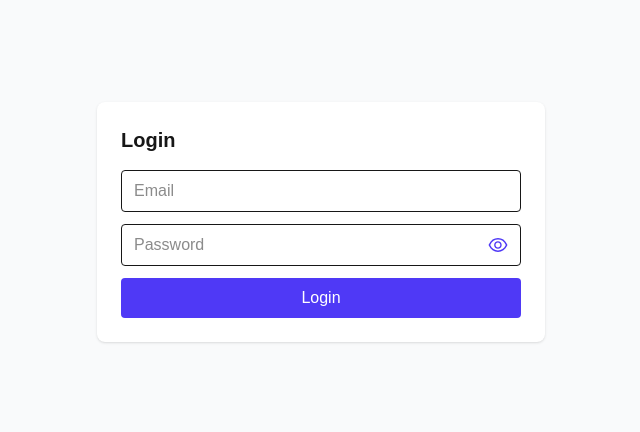
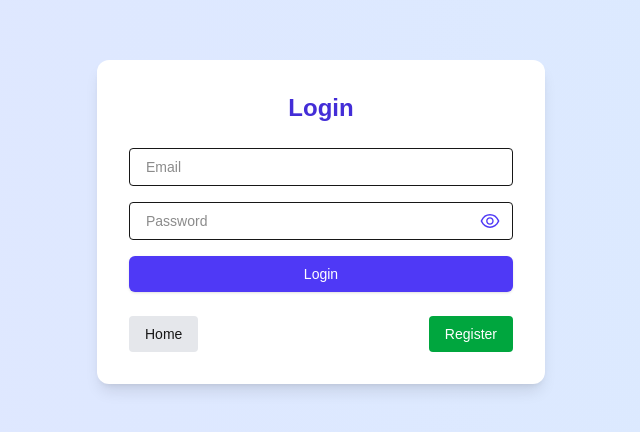
Before and after one commit to Developer200010/school_hub, a Next.js app: page /login in a window 1280 px wide. Shown: the part 178-610 px from the top of the page, without its empty margins (319-959 px from the left). Built offline with nearby package versions, Linux system fonts and the light colour scheme.

Commit message:
Update login.js
home and register btn is added in login component

```diff
--- a/src/pages/login.js
+++ b/src/pages/login.js
@@ -41,39 +41,44 @@ export default function Login() {
   }
 
   return (
-    <div className="min-h-screen flex items-center justify-center bg-gray-50">
+    <div className="min-h-screen flex items-center justify-center p-4 bg-gradient-to-r from-indigo-100 to-blue-100">
       <motion.form
         onSubmit={handleLogin}
-        initial={{ opacity: 0, y: 20 }}
+        initial={{ opacity: 0, y: 30 }}
         animate={{ opacity: 1, y: 0 }}
-        transition={{ duration: 0.5, ease: "easeOut" }}
-        className="max-w-md w-full mx-auto p-6 bg-white rounded-lg shadow"
+        transition={{ duration: 0.6, ease: "easeOut" }}
+        className="w-full max-w-md bg-white shadow-lg rounded-xl p-8"
       >
-        <h1 className="text-xl font-bold mb-4">Login</h1>
+        <h1 className="text-2xl font-bold text-center text-indigo-700 mb-6">
+          Login
+        </h1>
+
         {error && (
           <motion.p
             initial={{ opacity: 0 }}
             animate={{ opacity: 1 }}
-            className="mb-4 text-red-600 font-semibold"
+            className="mb-4 text-red-600 font-semibold text-center text-sm"
           >
             {error}
           </motion.p>
         )}
+
         <input
           type="email"
           value={email}
           onChange={(e) => setEmail(e.target.value)}
           placeholder="Email"
-          className="w-full border px-3 py-2 rounded mb-3 focus:outline-none focus:ring-2 focus:ring-indigo-500"
+          className="w-full border rounded px-4 py-2 mb-4 focus:outline-none focus:ring-2 focus:ring-indigo-500 text-sm"
           required
         />
-        <div className="relative mb-3">
+
+        <div className="relative mb-4">
           <input
             type={showPassword ? "text" : "password"}
             value={password}
             onChange={(e) => setPassword(e.target.value)}
             placeholder="Password"
-            className="w-full border px-3 py-2 rounded focus:outline-none focus:ring-2 focus:ring-indigo-500"
+            className="w-full border rounded px-4 py-2 focus:outline-none focus:ring-2 focus:ring-indigo-500 text-sm"
             required
           />
           <button
@@ -83,17 +88,43 @@ export default function Login() {
             tabIndex={-1}
             aria-label={showPassword ? "Hide password" : "Show password"}
           >
-            {showPassword ? <AiOutlineEyeInvisible size={22} /> : <AiOutlineEye size={22} />}
+            {showPassword ? (
+              <AiOutlineEyeInvisible size={22} />
+            ) : (
+              <AiOutlineEye size={22} />
+            )}
           </button>
         </div>
+
         <motion.button
           type="submit"
           disabled={loading}
-          whileTap={{ scale: 0.95 }}
-          className="w-full bg-indigo-600 text-white py-2 rounded hover:bg-indigo-700 transition duration-300 disabled:bg-indigo-400"
+          whileHover={{ scale: loading ? 1 : 1.02 }}
+          whileTap={{ scale: loading ? 1 : 0.97 }}
+          className={`w-full bg-indigo-600 text-white py-2 rounded-md shadow transition text-sm font-medium ${
+            loading ? "opacity-80 cursor-not-allowed" : "hover:bg-indigo-700"
+          }`}
         >
           {loading ? "Logging in..." : "Login"}
         </motion.button>
+
+        {/* Extra Buttons */}
+        <div className="flex justify-between mt-6">
+          <button
+            type="button"
+            onClick={() => router.push("/")}
+            className="px-4 py-2 bg-gray-200 rounded hover:bg-gray-300 text-sm"
+          >
+            Home
+          </button>
+          <button
+            type="button"
+            onClick={() => router.push("/register")}
+            className="px-4 py-2 bg-green-600 text-white rounded hover:bg-green-700 text-sm"
+          >
+            Register
+          </button>
+        </div>
       </motion.form>
     </div>
   );
```
